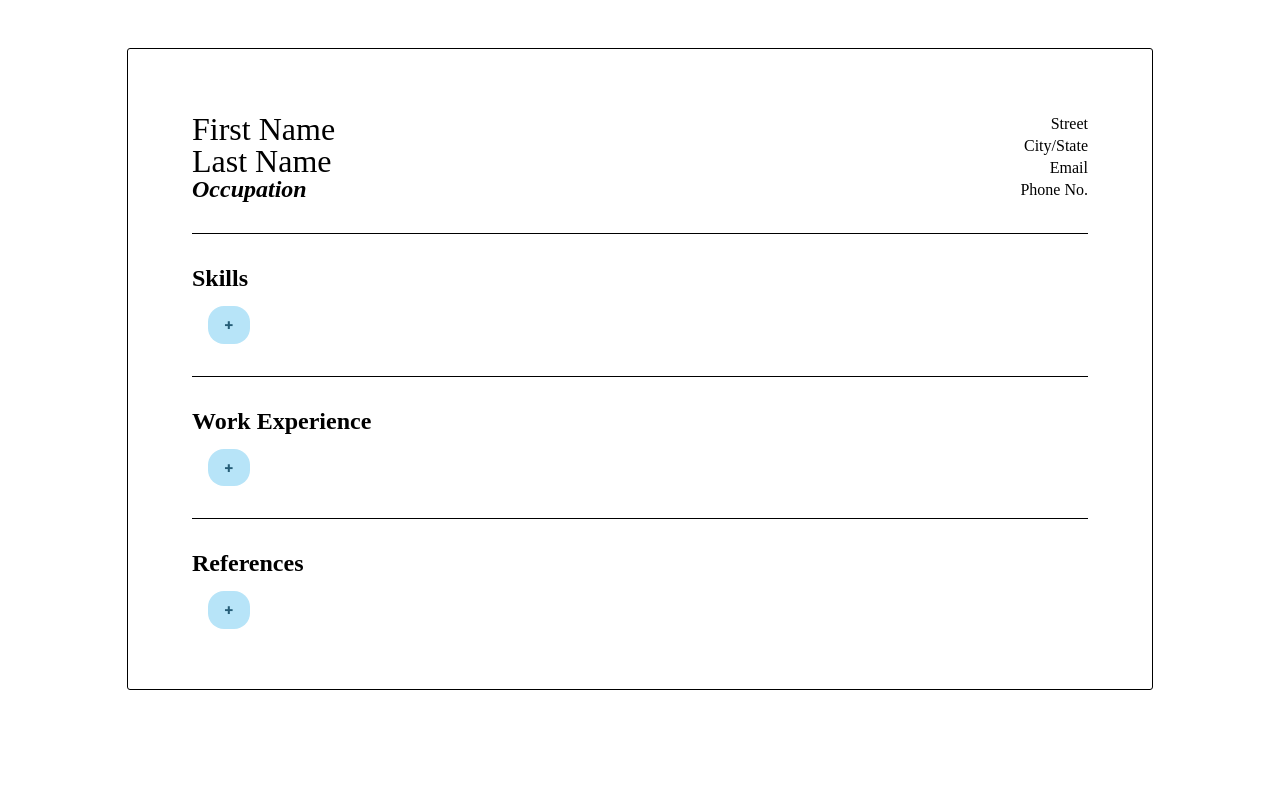
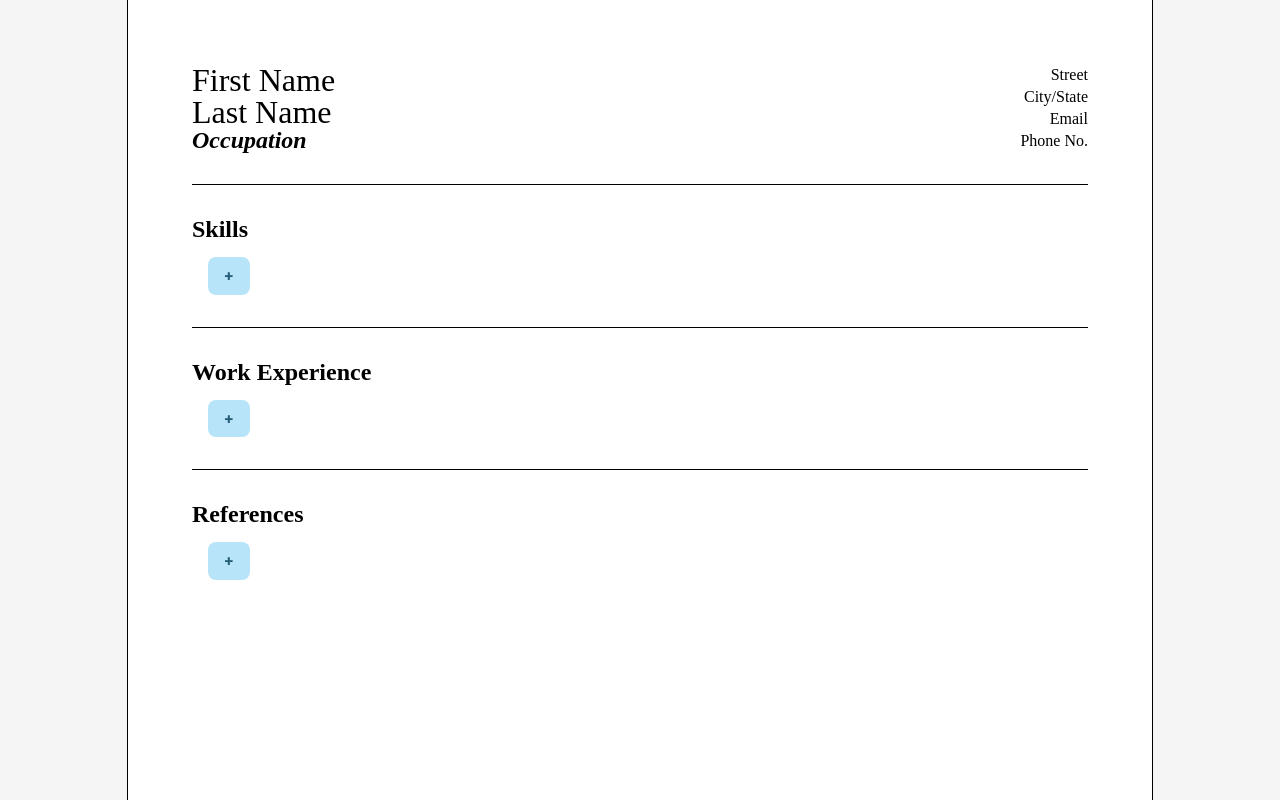
Before and after one commit to plsrd/cv-generator, a React (Create React App) app: page / in a window 1280 px wide. Built offline with nearby package versions, Linux system fonts and the light colour scheme.

Commit message:
add styling to references

```diff
--- a/src/components/Reference.js
+++ b/src/components/Reference.js
@@ -12,7 +12,7 @@ const Reference = (props) => {
     <div className='reference'>
       <h3 className='reference-name'>{name} - {relationship}</h3>
       <div>
-        <p>{email}</p>
+        <p className='reference-email'>{email}</p>
         <p>{phone}</p>
       </div>
     </div>
--- a/src/styles/app.css
+++ b/src/styles/app.css
@@ -7,6 +7,13 @@ input {
   border: 1px solid #6fc8f1;
   border-radius: .5em;
   padding: .5em;
+}
+
+body {
+  background-color: whitesmoke;
+  display: flex;
+  flex-direction: column;
+  align-items: center;
 }
 
 .header-text {
@@ -22,6 +29,26 @@ input {
   padding: .5em 1em .6em 1em;
   font-size: 1em;
   font-weight: bold;
-  border-radius: 1em;
+  border-radius: .5em;
   margin: 1em 0 0 1em;
 }
+
+.header-button:hover {
+  color: #b7e4f8;
+  background-color: #265d77;
+}
+
+.app {
+  background-color: white;
+  display: flex;
+  flex-direction: column;
+  width: 80vw;
+  border-left: 1px solid black;
+  border-right: 1px solid black;
+  height: 100vh;
+  overflow: auto;
+}
+
+.empty {
+  border: 1px solid red
+}
--- a/src/styles/contactInfo.css
+++ b/src/styles/contactInfo.css
@@ -1,27 +1,8 @@
 @import url('https://fonts.googleapis.com/css2?family=IBM+Plex+Mono:ital,wght@0,400;0,700;1,400;1,700&display=swap');
 
-body {
-  display: flex;
-  flex-direction: column;
-  align-items: center;
-}
 
 .contact-info, .skill-section label {
   display: none;
-}
-
-.empty {
-  border: 1px solid red
-}
-
-.app {
-  display: flex;
-  flex-direction: column;
-  border: 1px solid black;
-  border-radius: 3px;
-  width: 80vw;
-  height: 80vh;
-  margin-top: 3em;
 }
 
 .contact-info {
--- a/src/styles/reference.css
+++ b/src/styles/reference.css
@@ -17,6 +17,32 @@
   border-radius: 1em;
 }
 
+.reference-form label {
+  font-weight: bold;
+  margin-top: 1em;
+}
+
+.reference-form button {
+  margin-left: 0;
+}
+
+.reference-form input {
+  width: 205px;
+}
+
 .reference-container {
   padding: 1em 3em;
 }
+
+.reference-name {
+  font-weight: bold;
+  font-size: 1.3em;
+}
+.reference-email {
+  font-style: italic;
+  margin: .5em 0;
+}
+
+.reference {
+  margin: 1em 0;
+}
```
